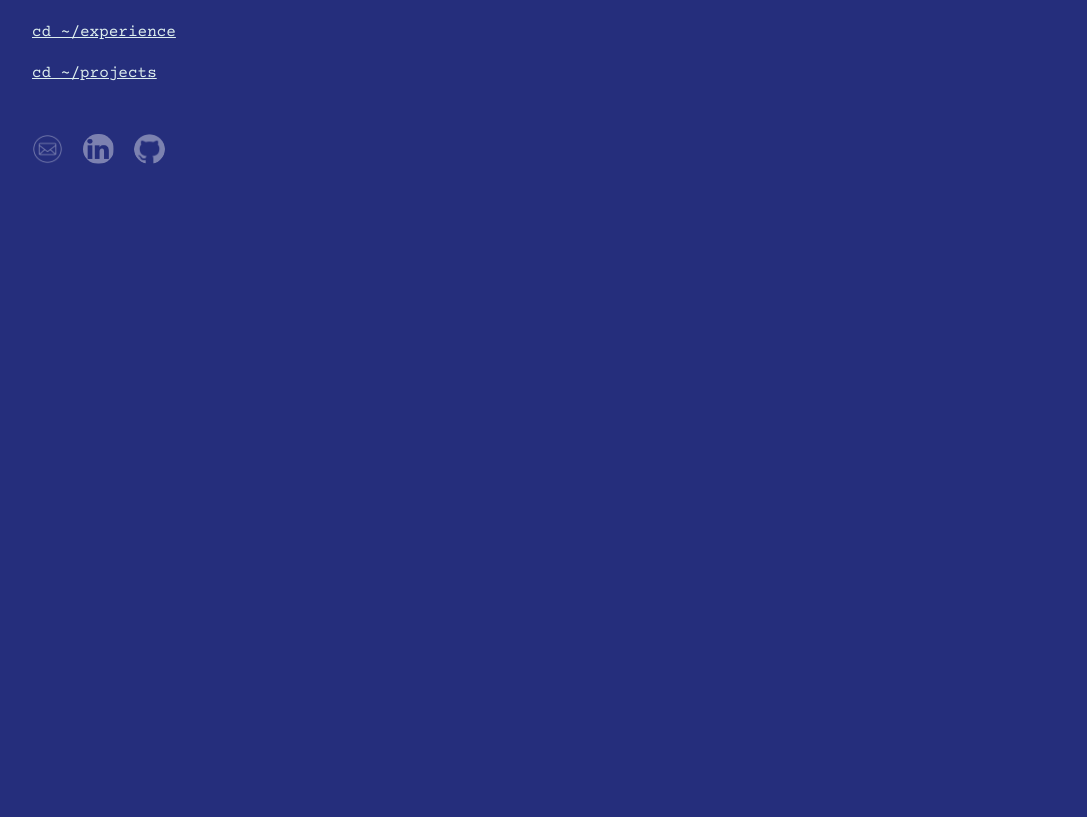
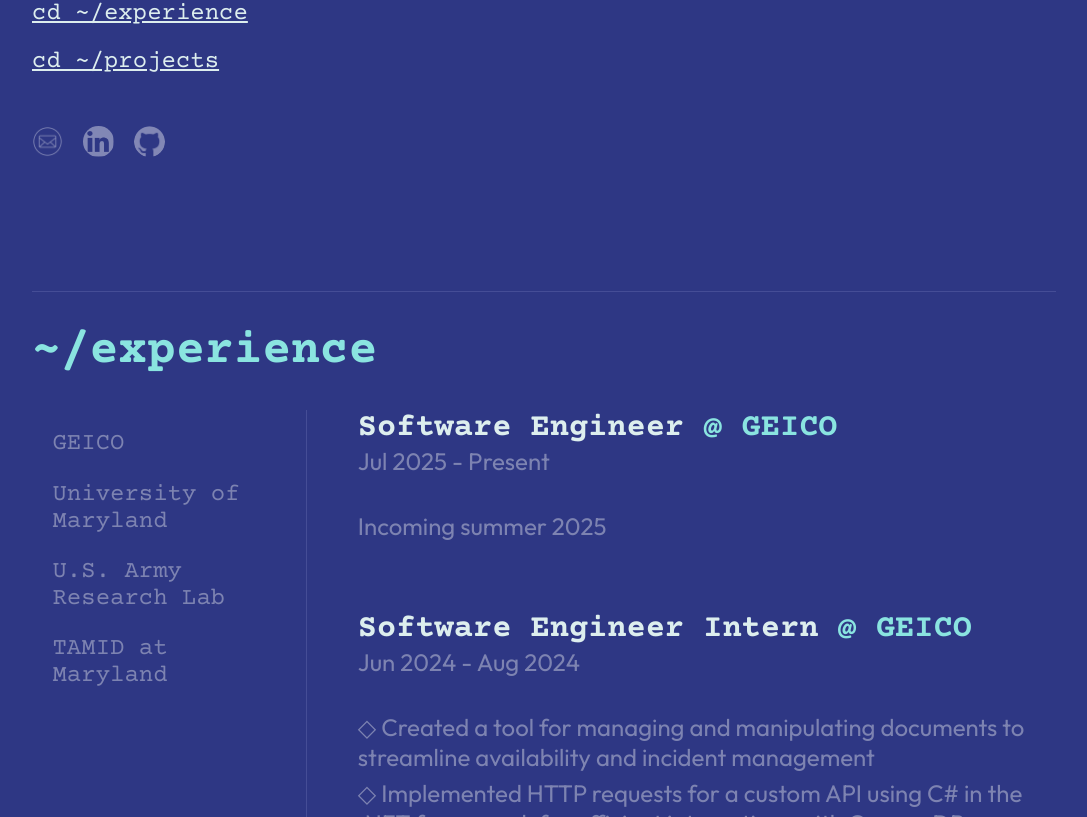
Before and after one commit to kath3rine/kath3rine.github.io, a React (Create React App) app: page / in a window 1280 px wide. Shown: the part 463-1280 px from the top of the page, without its empty margins (96-1183 px from the left). Before the commit the page ends 823 px from the top, so only its background shows below. Built offline with nearby package versions, Linux system fonts and the light colour scheme.

Commit message:
experience section

```diff
--- a/src/App.js
+++ b/src/App.js
@@ -6,8 +6,8 @@ function App() {
   return (
     <div className="App">
       <Home />
-      {/*<Experience />
-       <Projects /> */}
+      <Experience />
+      {/* <Projects /> */}
 
     </div>
   );
--- a/src/components/Experience.js
+++ b/src/components/Experience.js
@@ -1,11 +1,6 @@
 import '../styles/Experience.css';
 import '../styles/Global.css';
 import React, { useState } from 'react';
-import Geico from '../images/geico.png';
-import ARL from '../images/arl.png';
-import Tamid from '../images/tamid.png';
-import UMD from '../images/umd.png';
-import UMDCS from '../images/umdcs.png';
 
 function Experience() {
     const [item, setItem] = useState(0);
@@ -15,9 +10,9 @@ function Experience() {
     }
 
     const experiences = [
+        [
             {
                 company: "GEICO",
-            img: Geico,
                 role: "Software Engineer",
                 date: "Jul 2025 - Present",
                 desc: [
@@ -26,7 +21,6 @@ function Experience() {
             },
             {
                 company: "GEICO",
-            img: Geico,
                 role: "Software Engineer Intern",
                 date: "Jun 2024 - Aug 2024",
                 desc: [
@@ -35,22 +29,12 @@ function Experience() {
                     "◇ Developed the user interface with React TypeScript, customizable for any user’s specific needs",
                     "◇ Incorporated error-handling mechanisms to reduce human error and environmental misconfiguration"
                 ]
-        },
-        {
-            company: "U.S. Army Research Lab",
-            img: ARL,
-            role: "Neuromorphic Computing Researcher",
-            date: "May 2023 - May 2024",
-            desc: [
-                "◇ Optically perturb and computationally model living neural network dynamics for a hybrid computing I/O platform",
-                "◇ Culture cells and use optogenetic inhibition and activation via SLM to form and modulate living neural networks, and monitor neuronal activity with fluorescence microscopy, calcium imaging, and image segmentation",
-                "◇ Leverage Python, TypeScript, Docker, web sockets, and high-performance computing to create an app enabling custom photostimulation and real-time image and signal analysis on a digital micromirror device"
-            ]
-        },
+            }
+        ],
+        [
             {
                 company: "University of Maryland",
-            img: UMDCS,
-            role: "Computer Science Teaching Assistant",
+                role: "Teaching Assistant",
                 date: "Jan 2024 - Dec 2024",
                 desc: [
                     "◇ CMSC351: Algorithms and CMSC250: Discrete Structures",
@@ -59,8 +43,31 @@ function Experience() {
                 ]
             },
             {
+                company: "University of Maryland",
+                role: "Research Assistant",
+                date: "Aug 2022- Dec 2022",
+                desc: [
+                    "◇ @ Computational Computational Cognitive Neuroscience & Psychiatry Lab",
+                    "◇ Conducted computational modeling of information processing in learning, decision-making, and episodic memory",
+                    "◇ Processed EEG data from recognition memory tasks and developed machine learning classifiers in Python with scikit-learn and TensorFlow to extract relevant features, achieving an ~80% accuracy rate in predicting subjects’ responses"
+                ]
+            }
+        ],
+        [
+            {
+                company: "U.S. Army Research Lab",
+                role: "Neuromorphic Computing Researcher",
+                date: "May 2023 - May 2024",
+                desc: [
+                    "◇ Optically perturb and computationally model living neural network dynamics for a hybrid computing I/O platform",
+                    "◇ Culture cells and use optogenetic inhibition and activation via SLM to form and modulate living neural networks, and monitor neuronal activity with fluorescence microscopy, calcium imaging, and image segmentation",
+                    "◇ Leverage Python, TypeScript, Docker, web sockets, and high-performance computing to create an app enabling custom photostimulation and real-time image and signal analysis on a digital micromirror device"
+                ]
+            }
+        ],
+        [
+            {
                 company: "TAMID at Maryland",
-            img: Tamid,
                 role: "Tech Consultant",
                 date: "Mar 2023 - May 2024",
                 desc: [
@@ -69,30 +76,39 @@ function Experience() {
                 ]
             }
         ]
+    ]
 
     return (
         <div className="section" id="experience-section">
-            <h2 className="section-title"> ~/experience </h2>
+            <h1 className="section-title"> ~/experience </h1>
                 <div className="section-content" id="job-content">
-                    <div className="job-component" id="sidebar">
-                        {experiences.map((item, index) => (
-                            <div
+
+                    <div className="job-component" id="job-sidebar">
+                        {experiences.map((group, index) => (
+                            <div id="sidebar-company"
                             key={index}
                             onClick={() => handleChange(index)}>
-                                {item.company}
+                                <a>{group[0].company}</a>
                             </div>
                         ))}
                     </div>
 
-                    <div className="job-component" id="info">
-                        <h3 className='job-title'>
-                            {experiences[item].role} @ {experiences[item].company}
-                        </h3>
-                        <div className="job-desc">
-                            {experiences[item].desc.map((d) => (
-                                <p>{d}</p>
+                    <div className="job-component" id="job-info">
+                        {experiences[item].map((x) => (
+                            <div id="sub-item">
+                                <div id='title'>
+                                    <span id="role">{x.role} </span> <span id="company"> @ {x.company}</span>
+                                    <p id="job-date">{x.date}</p>
+                                </div>
+
+                                <div id="job-desc">
+                                    {x.desc.map((d) => (
+                                        <p id="job-desc-item">{d}</p>
                                     ))}
                                 </div>
+                            </div>
+                        ))}
+
                     </div>
                 </div>
         </div>
--- a/src/styles/Experience.css
+++ b/src/styles/Experience.css
@@ -1,13 +1,61 @@
 @import './Global.css';
+
+#experience-section {
+    border-top: 1px var(--detail) solid;
+}
 
 #job-content {
     display: flex;
 }
 
-#sidebar {
+#job-sidebar {
     flex: 1;
+    border-right: 1px var(--detail) solid;
 }
 
-#info {
+#job-info {
     flex: 3;
+    margin-left: 5%;
+    padding: 0px;
 }
+
+#sidebar-company {
+    font-family: "Courier Prime", monospace;
+    color: var(--text);
+    margin-bottom: 10%;
+}
+
+#sub-item {
+    margin-bottom: 10%;
+}
+
+#title span {
+    font-family: "Courier Prime", monospace;
+    font-size: 4vh;
+    font-weight: 700;
+}
+
+#job-desc {
+    margin-top: 5%;
+}
+
+#job-desc-item, #job-date {
+    margin-top: 0%;
+    margin-bottom: 1%;
+}
+
+#role {
+    color: var(--header);
+}
+
+#company {
+    color: var(--accent);
+}
+
+a:hover {
+    color: var(--header);
+}
+
+.job-component {
+    padding: 2%;
+}
--- a/src/styles/Global.css
+++ b/src/styles/Global.css
@@ -2,28 +2,36 @@
 @import url('https://fonts.googleapis.com/css2?family=Courier+Prime:wght@400;700&display=swap');
 
 :root {
-  --background: #252e7c;
-  --text: #9196be;
+  --background: #2e3784;
+  --text: #7d83b1;
   --header: #dee;
-  --accent: #a3e8e5;
+  --accent: #8ae4e0;
+  --detail: #454d96;
 }
 
-p {
+p, a {
   font-size: 3vh;
+  color: var(--text);
 }
 
 body {
     background-color: var(--background);
+    font-weight: 400;
     font-family: "Outfit", sans-serif;
-    font-weight: 400;
+}
+
+h1, h2, h3 {
+  font-family: "Courier Prime", monospace;
+  color: var(--header);
 }
 
 .section {
-  padding: 10%;
-  margin: 1% auto 5% auto;
+  margin: 10%;
 }
 
 .section-title {
   font-weight: 700;
-  border: red 2px solid;
+  color: var(--accent);
+  font-size: 6vh;
+  font-family: "Courier Prime", monospace;
 }
--- a/src/styles/Home.css
+++ b/src/styles/Home.css
@@ -6,20 +6,25 @@
     color: var(--accent);
     margin: 0vw;
   }
-
-  p {
-    color: var(--text);
-  }
 }
 
 #home-header {
   animation: slide-in 2s;
   font-family: "Courier Prime", monospace;
+
+  p {
+    color: var(--header);
+    font-size: 4vh;
+  }
 }
 
 #home-content {
   animation: slide-in2 4s;
 
+}
+
+.intro {
+  color: var(--text);
 }
 
 .buttons {
```
Lines whose indentation alone changed are shown as unchanged.
